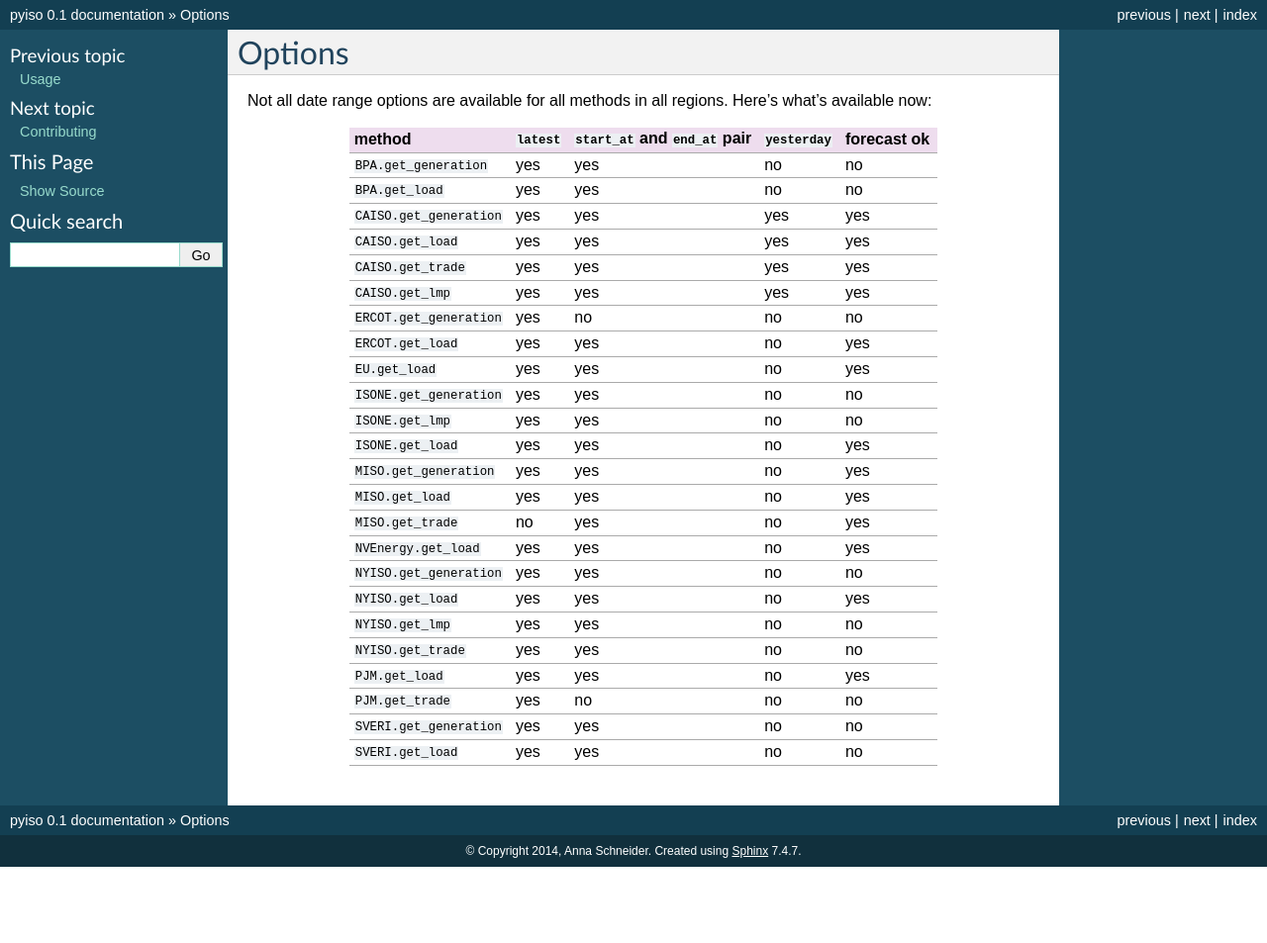
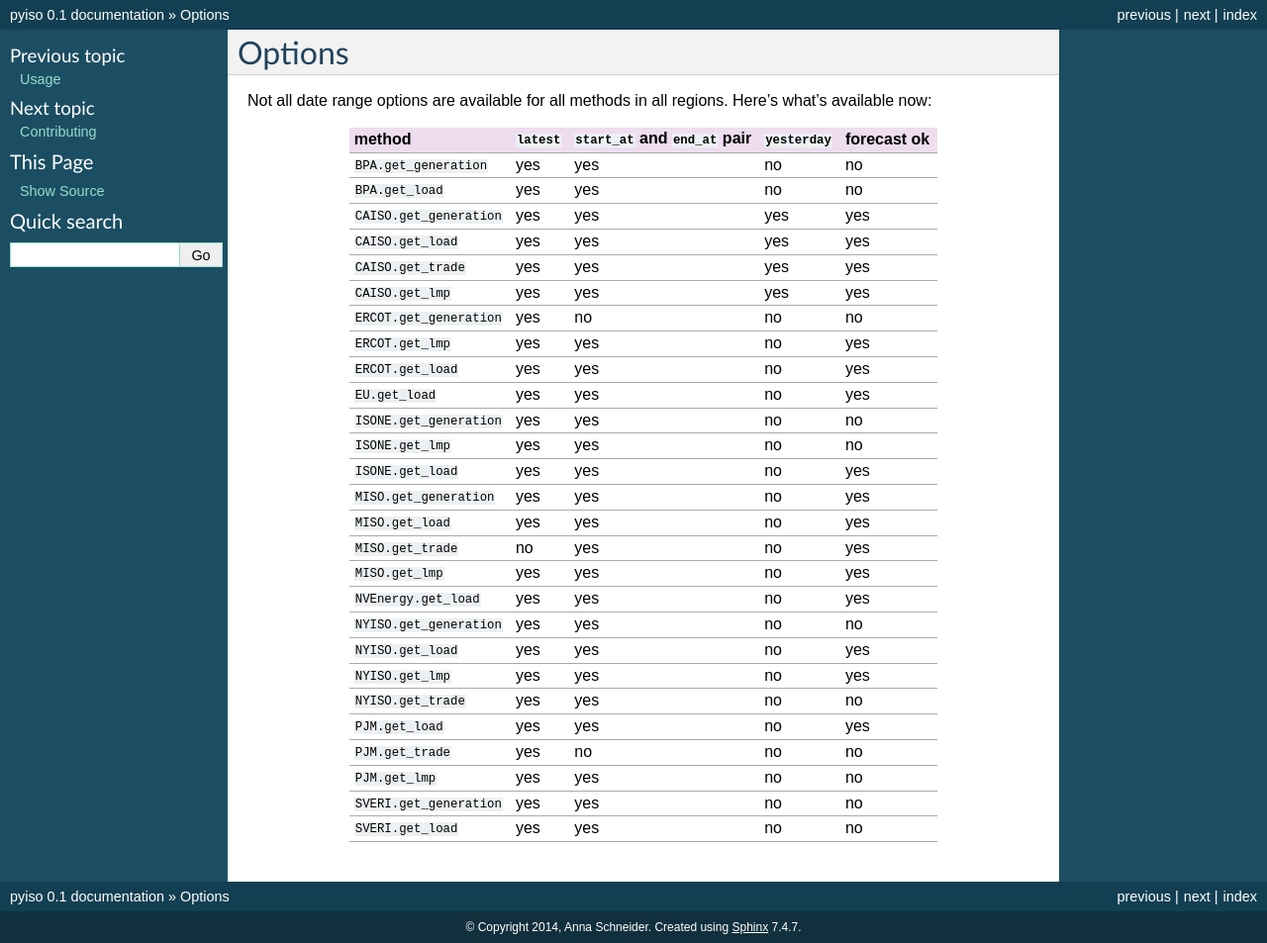
Before and after one commit to WattTime/pyiso, a Sphinx documentation site: the page built from docs/source/options.rst, in a window 1280 px wide. Shown: the whole page at 99% size. Built offline with Sphinx 7.4.7, drawn with Linux system fonts in a browser that asks for light colours; before the commit the page ends 900 px from its top, so only the background shows below that.

Commit message:
Update docs

```diff
--- a/docs/source/options.rst
+++ b/docs/source/options.rst
@@ -14,6 +14,7 @@ method                   ``latest``   ``start_at`` and ``end_at`` pair   ``yeste
 ``CAISO.get_trade``       yes         yes                                yes           yes
 ``CAISO.get_lmp``         yes         yes                                yes           yes
 ``ERCOT.get_generation``  yes         no                                 no            no
+``ERCOT.get_lmp``         yes         yes                                no            yes
 ``ERCOT.get_load``        yes         yes                                no            yes
 ``EU.get_load``           yes         yes                                no            yes
 ``ISONE.get_generation``  yes         yes                                no            no
@@ -22,13 +23,15 @@ method                   ``latest``   ``start_at`` and ``end_at`` pair   ``yeste
 ``MISO.get_generation``   yes         yes                                no            yes
 ``MISO.get_load``         yes         yes                                no            yes
 ``MISO.get_trade``        no          yes                                no            yes
+``MISO.get_lmp``          yes         yes                                no            yes
 ``NVEnergy.get_load``     yes         yes                                no            yes
 ``NYISO.get_generation``  yes         yes                                no            no
 ``NYISO.get_load``        yes         yes                                no            yes
-``NYISO.get_lmp``         yes         yes                                no            no
+``NYISO.get_lmp``         yes         yes                                no            yes
 ``NYISO.get_trade``       yes         yes                                no            no
 ``PJM.get_load``          yes         yes                                no            yes
 ``PJM.get_trade``         yes         no                                 no            no
+``PJM.get_lmp``           yes         yes                                no            no
 ``SVERI.get_generation``  yes         yes                                no            no
 ``SVERI.get_load``        yes         yes                                no            no
 ======================== ========== =================================== ============== ============
```
Also changed, not shown: README.md (+1 -0 lines).
